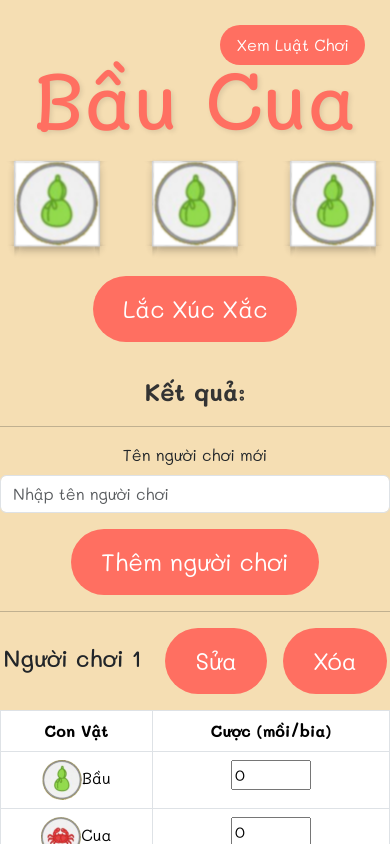
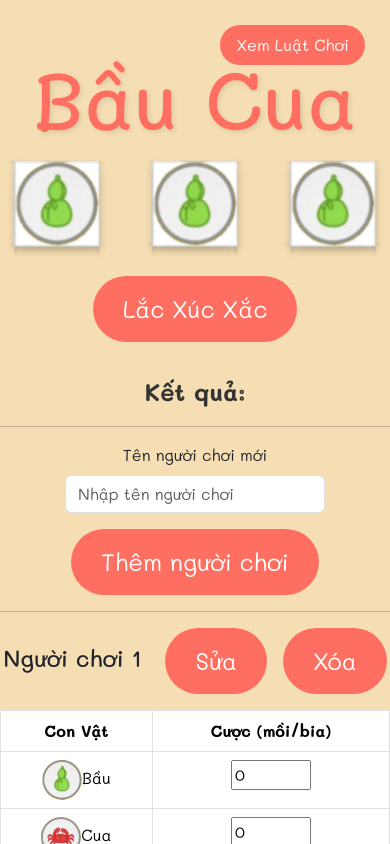
Before and after one commit to tungpham42/baucua, a React (Create React App) app: page / in a window 390 px wide. Built offline with nearby package versions, Linux system fonts and the light colour scheme.

Commit message:
Update LuckyGameBoard.js

```diff
--- a/src/components/LuckyGameBoard.js
+++ b/src/components/LuckyGameBoard.js
@@ -166,7 +166,7 @@ const LuckyGameBoard = () => {
       </Button>
       <p className="mt-3">Kết quả: {result}</p>
       <hr />
-      <div className="mb-3 col-md-8 mx-auto">
+      <div className="mb-3 col-8 mx-auto">
         <Form.Group>
           <Form.Label>Tên người chơi mới</Form.Label>
           <Form.Control
```
